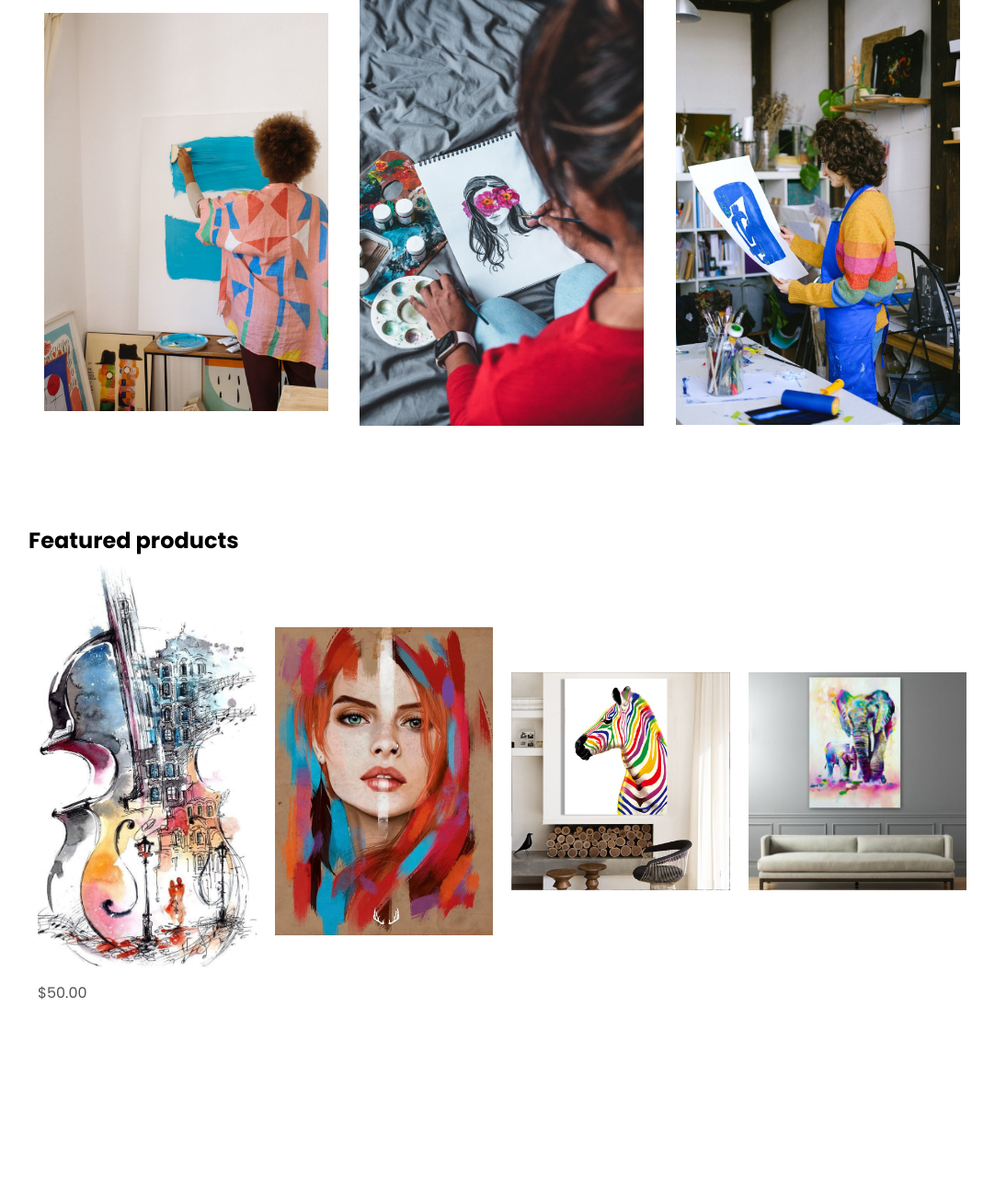
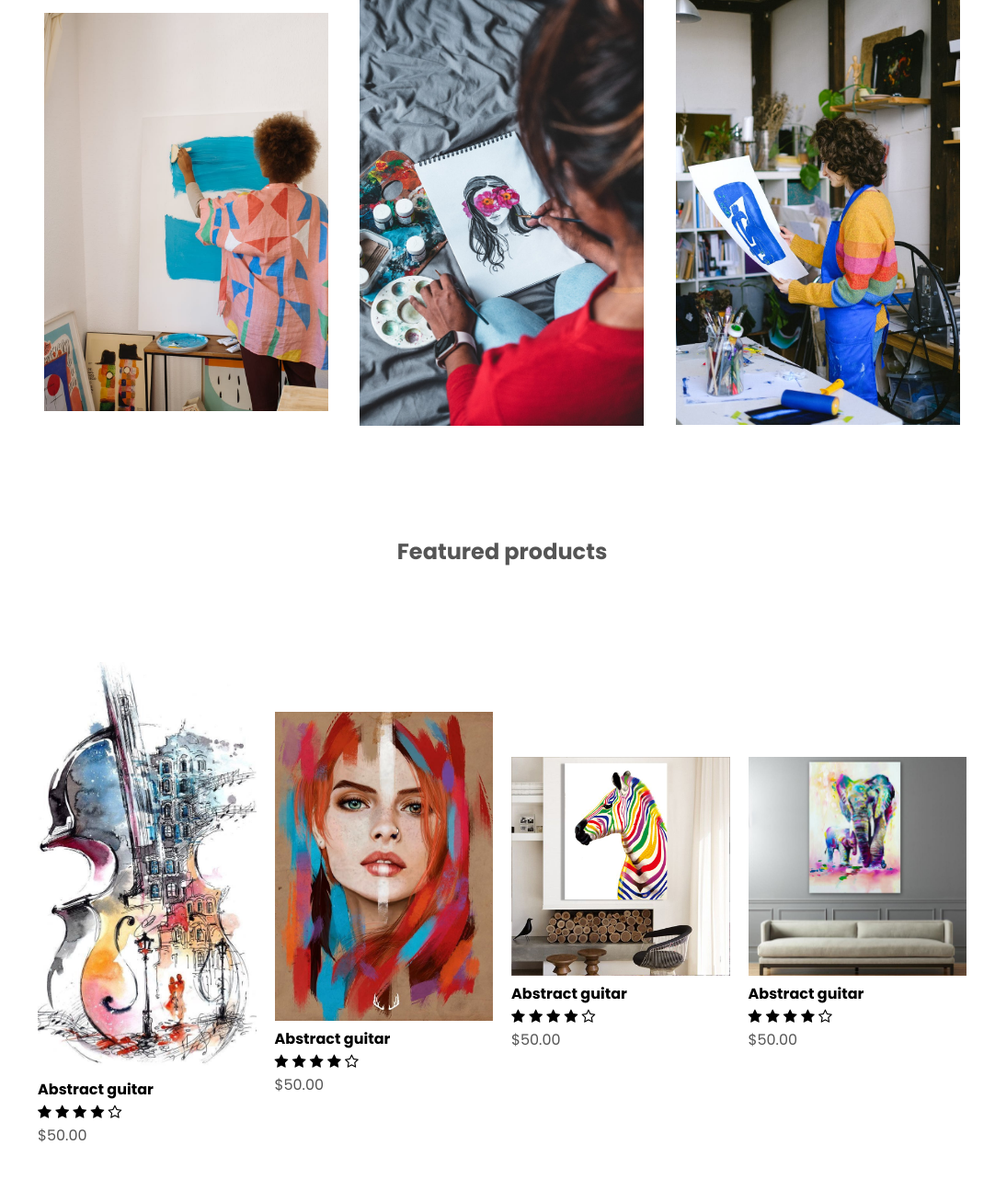
Before and after one commit to msabeni/k_art_frontend, a PHP site: page / in a window 1280 px wide. Shown: the part 874-2181 px from the top of the page at 92% size, without its empty margins (94-1176 px from the left). Before the commit the page ends 1961 px from the top, so only its background shows below. Run offline with PHP 8.4, Linux system fonts and the light colour scheme.

Commit message:
centered the featured products title

```diff
--- a/index.html
+++ b/index.html
@@ -13,6 +13,11 @@
     <link
       href="https://fonts.googleapis.com/css2?family=Poppins:wght@300;400;500;600;700&display=swap"
       rel="stylesheet"
+    />
+    <!--font awesome-->
+    <link
+      rel="stylesheet"
+      href="https://stackpath.bootstrapcdn.com/font-awesome/4.7.0/css/font-awesome.min.css"
     />
   </head>
   <body>
@@ -37,7 +42,12 @@
               <li><a href="">Account</a></li>
             </ul>
           </nav>
-          <img src="images/cart_ccexpress.png" alt="cart" width="30px" height="30px" />
+          <img
+            src="images/cart_ccexpress.png"
+            alt="cart"
+            width="30px"
+            height="30px"
+          />
         </div>
         <!-- ==== End navbar ==== -->
 
@@ -78,21 +88,55 @@
 
     <!-- ==== featured products ==== -->
     <div class="small-container">
-      <h2>Featured products</h2>
+      <h2 class="title">Featured products</h2>
       <div class="row">
         <div class="col-4">
           <img src="images/product-1.jpeg" alt="" />
-          <h4></h4>
+          <h4>Abstract guitar</h4>
+          <div class="rating">
+            <i class="fa fa-star"></i>
+            <i class="fa fa-star"></i>
+            <i class="fa fa-star"></i>
+            <i class="fa fa-star"></i>
+            <i class="fa fa-star-o"></i>
+          </div>
           <p>$50.00</p>
         </div>
         <div class="col-4">
           <img src="images/product-2.jpeg" alt="" />
+          <h4>Abstract guitar</h4>
+          <div class="rating">
+            <i class="fa fa-star"></i>
+            <i class="fa fa-star"></i>
+            <i class="fa fa-star"></i>
+            <i class="fa fa-star"></i>
+            <i class="fa fa-star-o"></i>
+          </div>
+          <p>$50.00</p>
         </div>
         <div class="col-4">
           <img src="images/product-3.jpeg" alt="" />
+          <h4>Abstract guitar</h4>
+          <div class="rating">
+            <i class="fa fa-star"></i>
+            <i class="fa fa-star"></i>
+            <i class="fa fa-star"></i>
+            <i class="fa fa-star"></i>
+            <i class="fa fa-star-o"></i>
+          </div>
+          <p>$50.00</p>
         </div>
         <div class="col-4">
           <img src="images/product-4.jpeg" alt="" />
+          <h4>Abstract guitar</h4>
+          <div class="rating">
+            <i class="fa fa-star"></i>
+            <i class="fa fa-star"></i>
+            <i class="fa fa-star"></i>
+            <i class="fa fa-star"></i>
+            <i class="fa fa-star-o"></i>
+          </div>
+          <p>$50.00</p>
         </div>
       </div>
     </div>
--- a/style.css
+++ b/style.css
@@ -107,3 +107,10 @@ a {
 .col-4 img {
   width: 100%;
 }
+.title {
+  text-align: center;
+  margin: 0 auto 80px; /* there will be 80px margin space from the bottom*/
+  position: relative;
+  line-height: 60px;
+  color: #555;
+}
```
